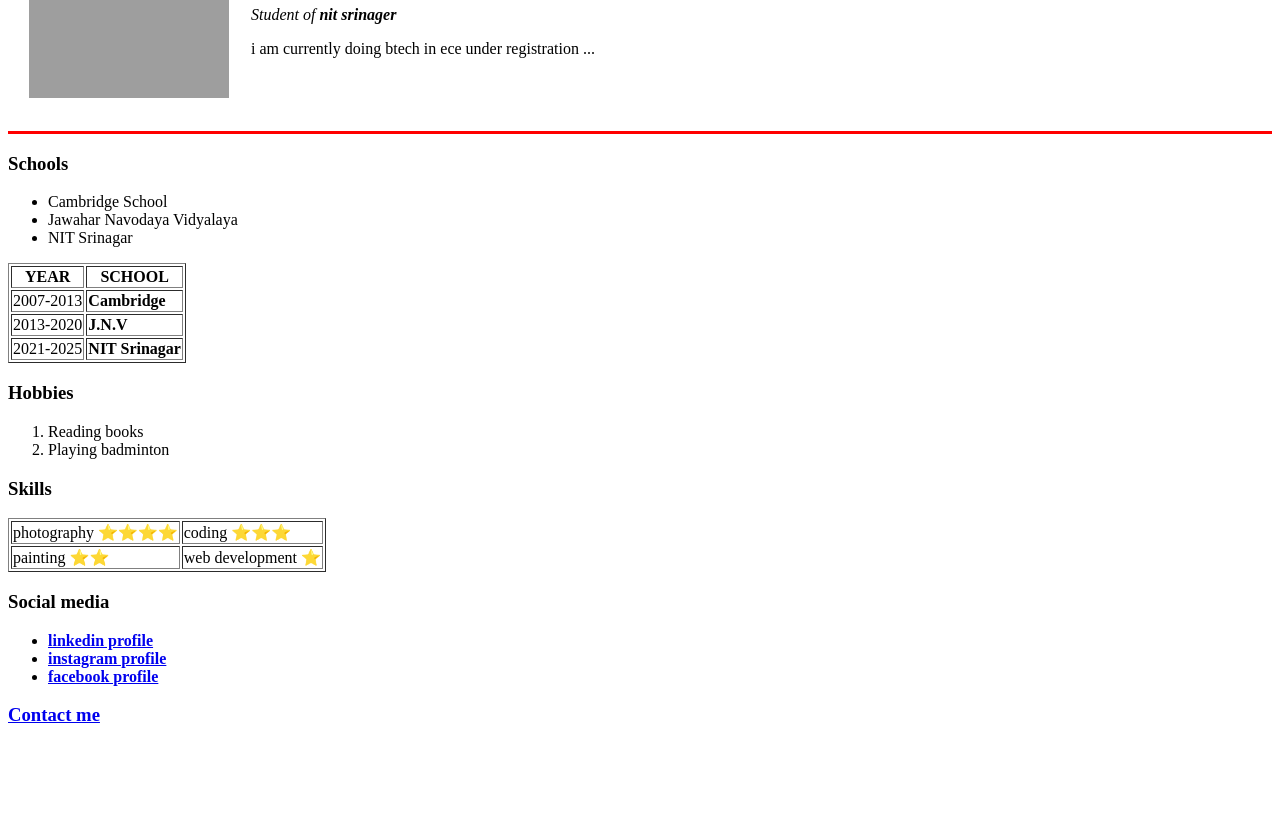
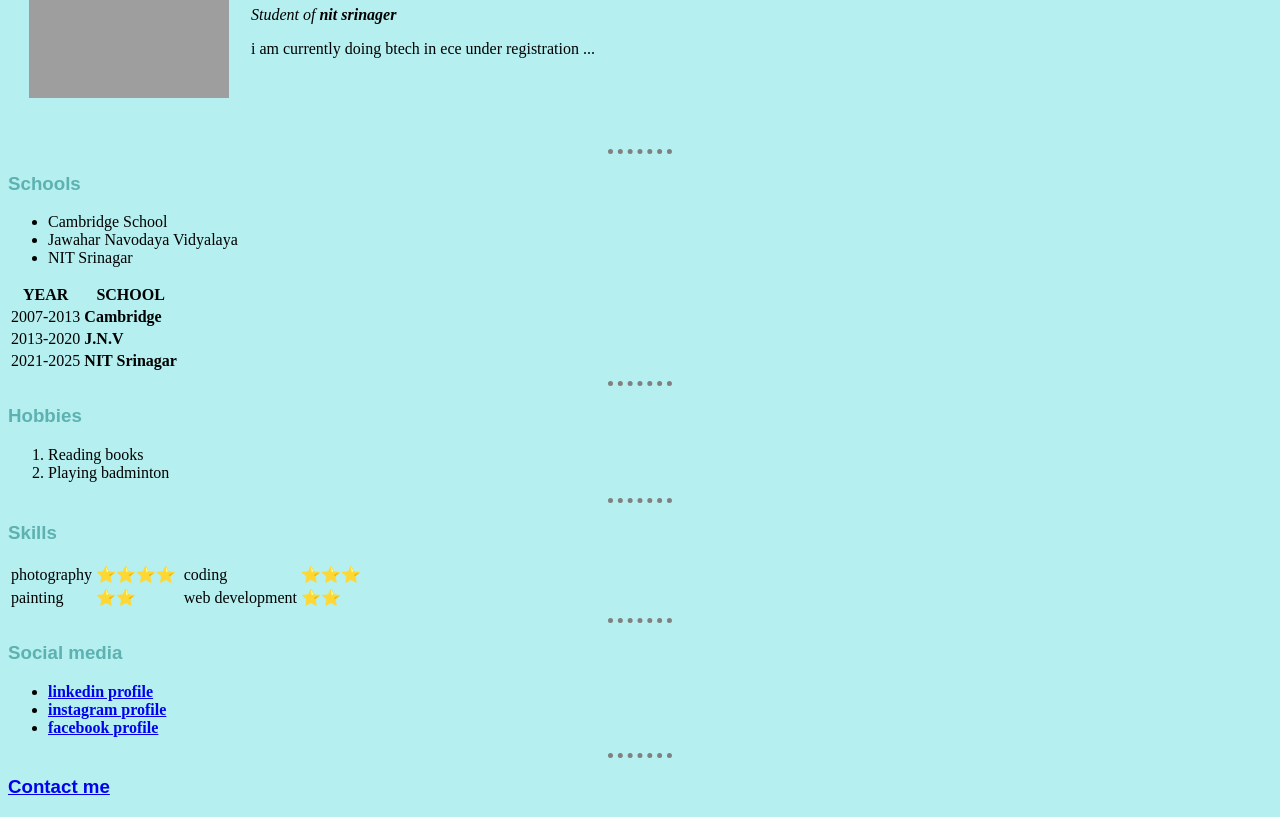
Before and after one commit to Ruwaid884/cv, a plain HTML site: page index.html in a window 1280 px wide. Shown: the part 131-948 px from the top of the page. Before the commit the page ends 876 px from the top, so only its background shows below. Drawn offline with Linux system fonts and the light colour scheme; grey boxes are pictures that could not be loaded.

Commit message:
uploaded

```diff
--- a/contact.html
+++ b/contact.html
@@ -5,6 +5,7 @@
     <meta http-equiv="X-UA-Compatible" content="IE=edge">
     <meta name="viewport" content="width=device-width, initial-scale=1.0">
     <title>Contact details</title>
+    <link rel="stylesheet" href="css/styles.css">
 </head>
 <body>
     <h3><strong>Contact details</strong></h3>
--- /dev/null
+++ b/css/styles.css
@@ -0,0 +1,26 @@
+
+body {
+    background-color: #b5efef;
+    text-decoration: wavy;
+
+}
+hr {
+    border-style: none;
+    border-top-style: dotted;
+    border-color: grey;
+    border-width: 5px;
+    width: 5%;
+
+}
+h1{
+
+    color: #66BFBF;
+    font-style: italic;
+}
+h3{
+    color: #5db1b1;
+    font-family: Arial, Helvetica, sans-serif;
+}
+img{
+    background-color: black;
+}
--- a/index.html
+++ b/index.html
@@ -5,6 +5,7 @@
     <meta http-equiv="X-UA-Compatible" content="IE=edge">
     <meta name="viewport" content="width=device-width, initial-scale=1.0">
     <title>Ruwaid personal site</title>
+    <link rel="stylesheet" href="css/styles.css">
 </head>
 <body>
     <table cellspacing="20">
@@ -20,17 +21,18 @@
     </table>
 
 
-    <hr size="3" color="red">
+   <br> <hr>
     <h3> <strong>Schools</strong></h3>
     <ul>
         <li>Cambridge School</li>
         <li>Jawahar Navodaya Vidyalaya</li>
         <li>NIT Srinagar</li>
     </ul>
-    <table border="1">
+    <table>
         <thead>
             <tr>
                 <th>YEAR</th>
+
                 <th>SCHOOL</th>
             </tr>
 
@@ -38,32 +40,45 @@
         <tbody>
             <tr>
                 <td>2007-2013 </td>
-                <td> <strong>Cambridge </strong></td></tr>
+
+                <td> <strong>Cambridge</strong></td></tr>
                 <tr>
                     <td>2013-2020 </td>
+
                     <td> <strong>J.N.V</strong></td>
                 </tr>
                 <tr>
                     <td>2021-2025 </td>
+
                     <td> <strong>NIT Srinagar</strong></td>
                 </tr>
         </tbody>
         <tfoot></tfoot>
 
     </table>
+    <hr>
     <h3><strong> Hobbies</strong></h3>
     <ol>
         <li>Reading books</li>
         <li>Playing badminton</li>
     </ol>
+    <hr>
     <h3><strong>Skills</strong></h3>
-    <table border="1">
-        <tr><td>photography ⭐⭐⭐⭐</td>
-            <td>coding ⭐⭐⭐</td>
+    <table>
+        <tr>
+            <td>photography</td>
+            <td> ⭐⭐⭐⭐ </td>
+            <td></td>
+            <td>coding </td>
+            <td>⭐⭐⭐ </td>
         </tr>
-        <tr><td>painting ⭐⭐</td>
-        <td>web development ⭐</td></tr>
+        <tr><td>painting </td>
+            <td>⭐⭐ </td>
+            <td></td>
+        <td>web development </td>
+    <td>⭐⭐ </td></tr>
     </table>
+    <hr>
 
     <h3><strong>Social media</strong></h3>
     <ul>
@@ -71,6 +86,7 @@
         <li><strong><a href="https://www.bing.com/ck/a?!&&p=e7bea4ee025d7bd6c46ec21fe1f03f10aa4d29e4ed13fcc22b62b707e32df93fJmltdHM9MTY1MzQyNjc3MCZpZ3VpZD03MzlhNGQ4NS00YTY4LTRjZmQtOTQyOC02YTllYmZjNzM3NTgmaW5zaWQ9NTE1NA&ptn=3&fclid=4488f998-dba6-11ec-b58a-e3adac7a09b6&u=a1aHR0cHM6Ly93d3cuaW5zdGFncmFtLmNvbS9zeWVkcnV3YWlkYW5kcmFiaS8&ntb=1">instagram profile</a></strong></li>
         <li><strong><a href="https://www.bing.com/ck/a?!&&p=53928b0f92309ea13afce2df29ba1f77533476194f34eeba96b2996edf174525JmltdHM9MTY1MzQyNjc3MCZpZ3VpZD03MzlhNGQ4NS00YTY4LTRjZmQtOTQyOC02YTllYmZjNzM3NTgmaW5zaWQ9NTE3MQ&ptn=3&fclid=44891194-dba6-11ec-be91-f2b00dba32a3&u=a1aHR0cHM6Ly93d3cuZmFjZWJvb2suY29tL3J3ZDEyMw&ntb=1">facebook profile</a></strong></li>
     </ul>
+    <hr>
 <h3><strong><a href="contact.html">Contact me</a></strong></h3>
 </body>
 </html>
```
Also changed, not shown: input.html (+1 -0 lines).
